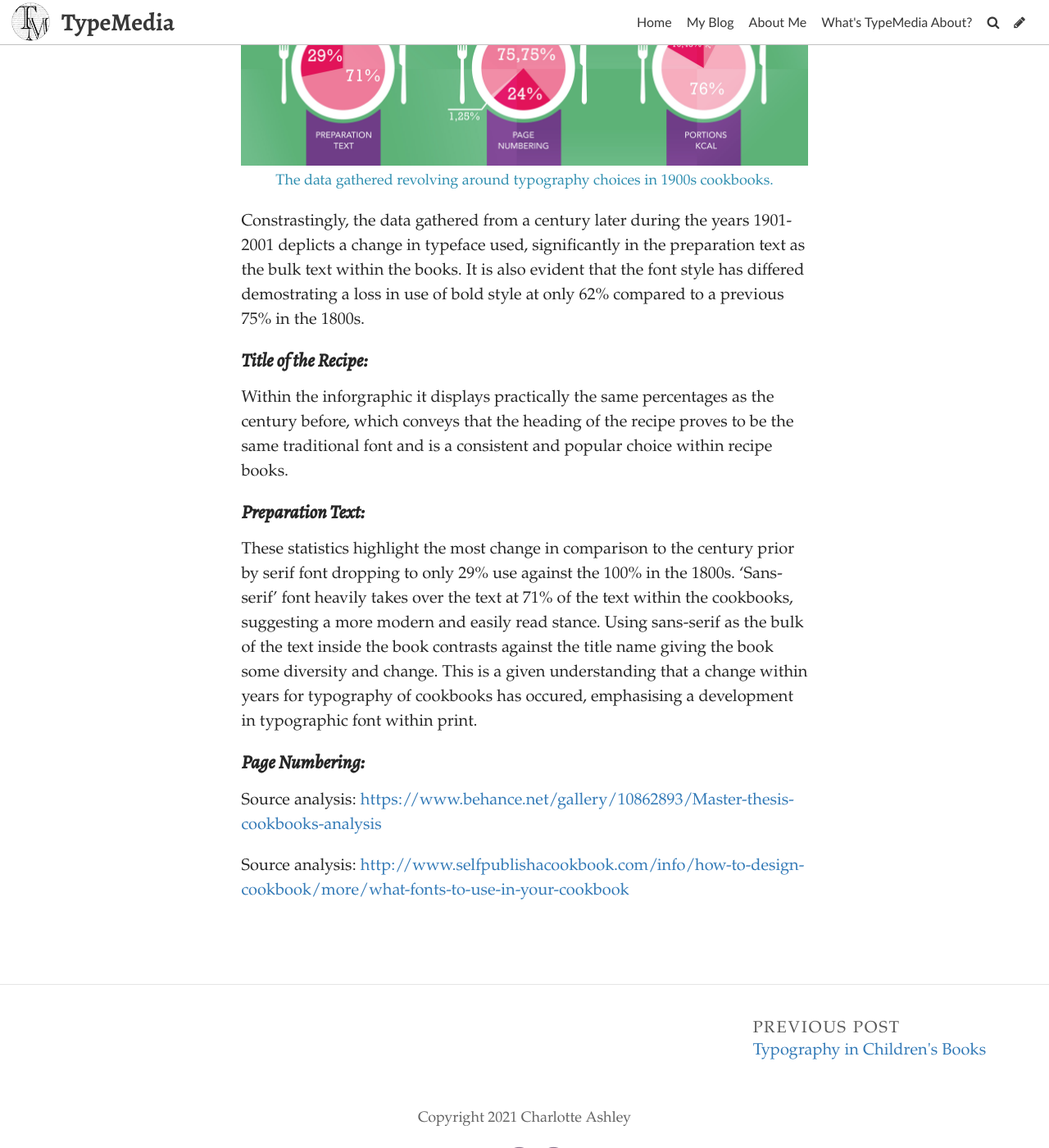
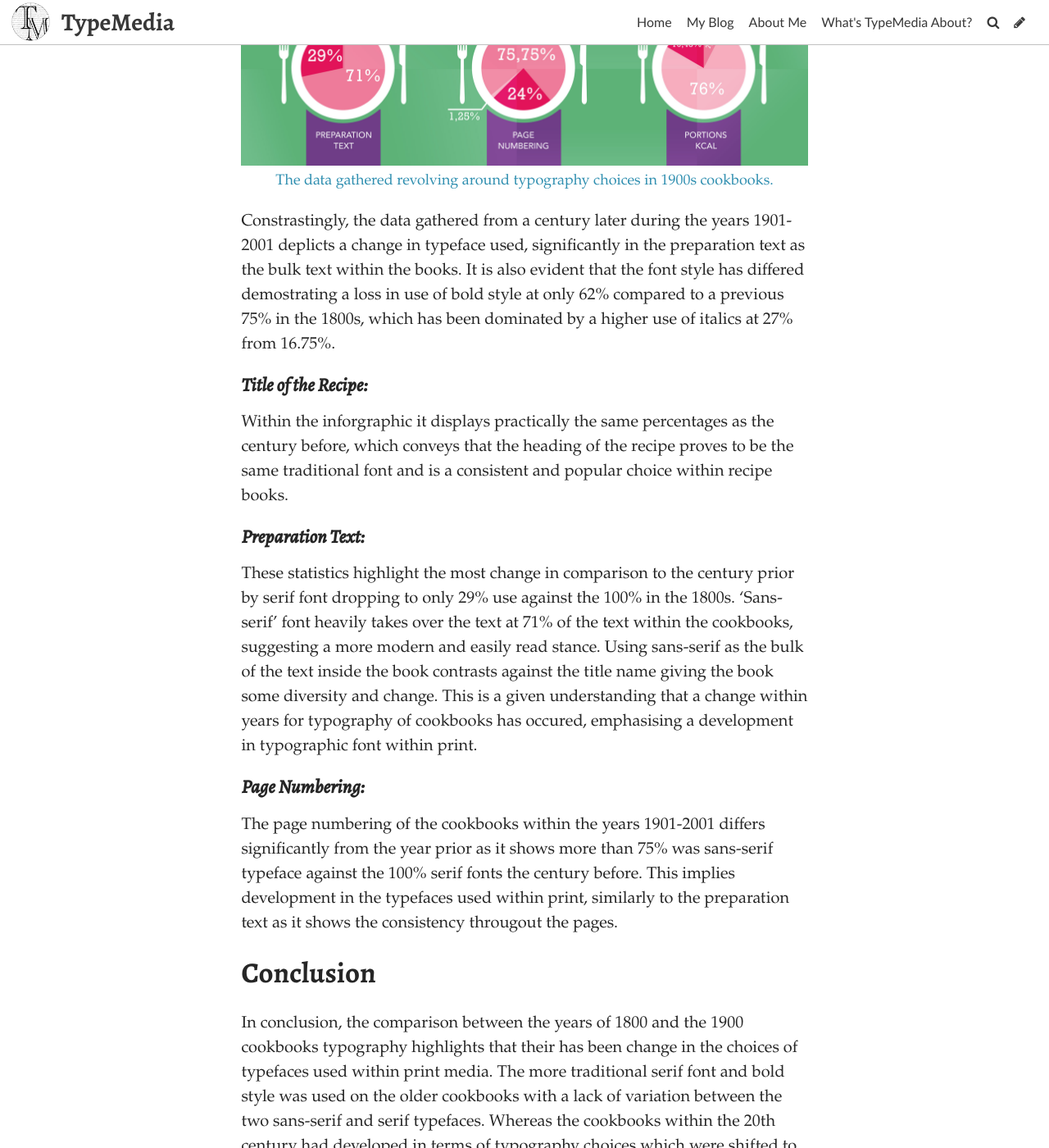
Before and after one commit to charlotteaashley/typo-design-template, a Jekyll site: the page built from _posts/2021-10-21-typography-in-cook-books.md, in a window 1280 px wide and 1400 px high, scrolled down 2687 px. Shown: the whole window at 82% size. Built offline with Jekyll 4.4.1, drawn with Linux system fonts in a browser that asks for light colours; some web fonts are replaced; some of the changed text lies outside the part shown.

Commit message:
Update Post “2021-10-21-typography-in-cook-books”

```diff
--- a/_posts/2021-10-21-typography-in-cook-books.md
+++ b/_posts/2021-10-21-typography-in-cook-books.md
@@ -43,7 +43,7 @@ Following consistent conventions, the page numbering within the 1800s cookbooks
 
 ![The data gathered revolving around typography choices in 1900s cookbooks. ](../uploads/screenshot-2021-11-16-at-15.32.14.png)
 
-Constrastingly, the data gathered from a century later during the years 1901-2001 deplicts a change in typeface used, significantly in the preparation text as the bulk text within the books. It is also evident that the font style has differed demostrating a loss in use of bold style at only 62% compared to a previous 75% in the 1800s.
+Constrastingly, the data gathered from a century later during the years 1901-2001 deplicts a change in typeface used, significantly in the preparation text as the bulk text within the books. It is also evident that the font style has differed demostrating a loss in use of bold style at only 62% compared to a previous 75% in the 1800s, which has been dominated by a higher use of italics at 27% from 16.75%.
 
 #### *Title of the Recipe:*
 
@@ -55,9 +55,11 @@ These statistics highlight the most change in comparison to the century prior by
 
 #### *Page Numbering:*
 
+The page numbering of the cookbooks within the years 1901-2001 differs significantly from the year prior as it shows more than 75% was sans-serif typeface against the 100% serif fonts the century before. This implies development in the typefaces used within print, similarly to the preparation text as it shows the consistency througout the pages.
 
+## Conclusion
 
-
+In conclusion, the comparison between the years of 1800 and the 1900 cookbooks typography highlights that their has been change in the choices of typefaces used within print media. The more traditional serif font and bold style was used on the older cookbooks with a lack of variation between the two sans-serif and serif typefaces. Whereas the cookbooks within the 20th century had developed in terms of typography choices which were shifted to a more modern look of sans-serif, especially in the bulk of the text within the books. The style of italics also became more popular as the bold dropped.
 
 Source analysis: <https://www.behance.net/gallery/10862893/Master-thesis-cookbooks-analysis>
 
```
